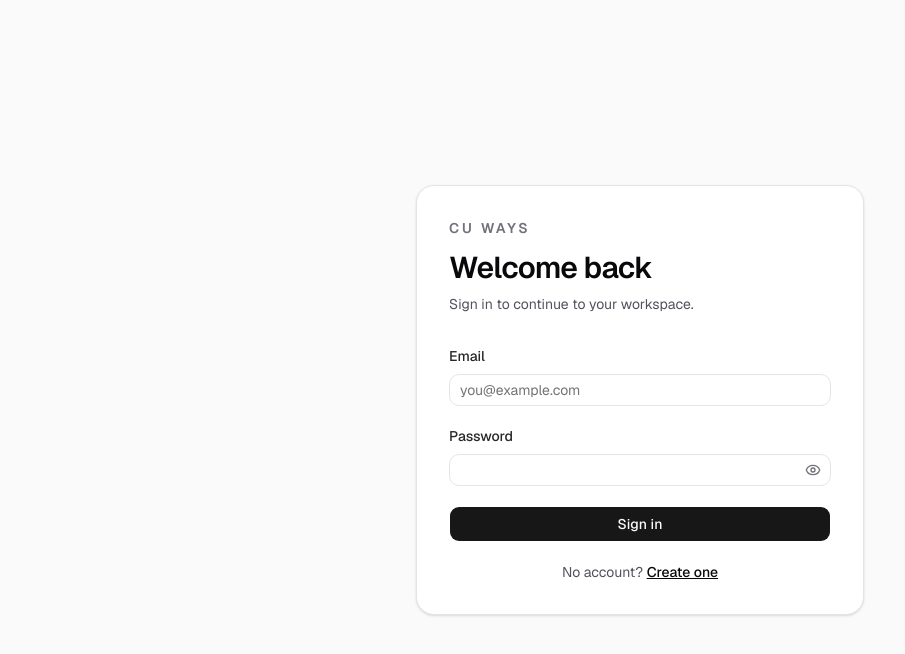
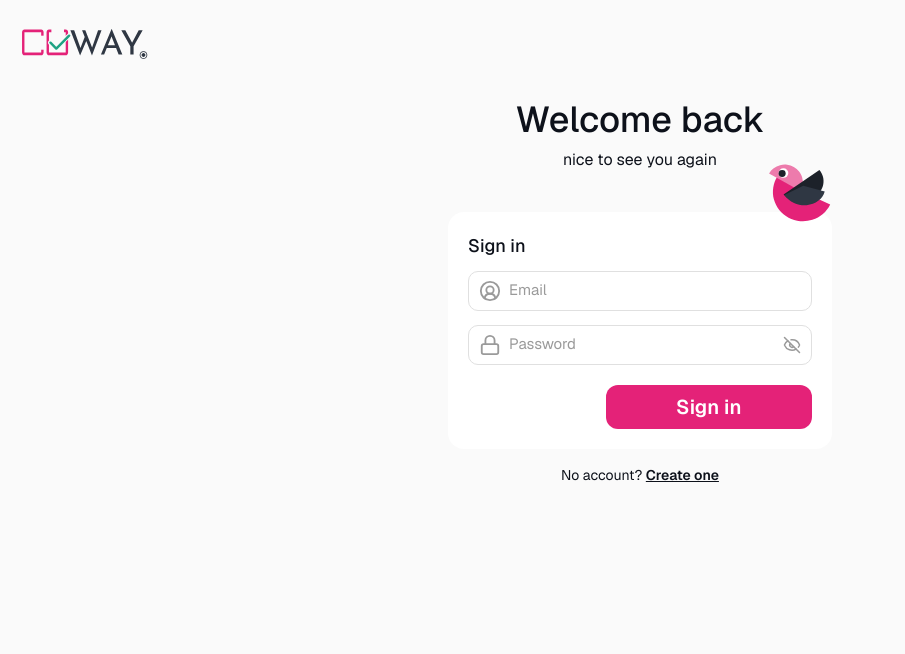
Before and after one commit to Champy2005/cu-ways-frontend, a Next.js app: page /login in a window 1280 px wide. Shown: the top 654 px of the page, without its empty margins (0-905 px from the left). Built offline with nearby package versions, Linux system fonts and the light colour scheme.

Commit message:
feat(auth): match login page to Figma (US-002)

```diff
--- a/src/app/(public)/login/page.tsx
+++ b/src/app/(public)/login/page.tsx
@@ -1,16 +1,21 @@
 import { LoginForm } from "@/features/auth/components/login-form";
+
+import "@/features/auth/login.css";
 
 export default function LoginPage() {
   return (
-    <main className="flex min-h-screen items-center justify-center bg-zinc-50 px-6 py-16">
-      <section className="w-full max-w-md rounded-2xl border border-zinc-200 bg-white p-8 shadow-sm">
-        <p className="text-sm font-semibold uppercase tracking-[0.2em] text-zinc-500">CU Ways</p>
-        <h1 className="mt-3 text-3xl font-semibold tracking-tight text-zinc-950">Welcome back</h1>
-        <p className="mt-2 text-sm text-zinc-600">Sign in to continue to your workspace.</p>
-        <div className="mt-8">
-          <LoginForm />
-        </div>
-      </section>
+    <main className="login-page">
+      {/* eslint-disable-next-line @next/next/no-img-element */}
+      <img className="login-logo login-logo-light" src="/marketer-assets/logo.svg" alt="CU Ways" />
+      {/* eslint-disable-next-line @next/next/no-img-element */}
+      <img
+        className="login-logo login-logo-dark"
+        src="/marketer-assets/logo-dark.svg"
+        alt="CU Ways"
+      />
+      <h1 className="login-title">Welcome back</h1>
+      <p className="login-subtitle">nice to see you again</p>
+      <LoginForm />
     </main>
   );
 }
--- a/src/features/auth/components/login-form.tsx
+++ b/src/features/auth/components/login-form.tsx
@@ -3,31 +3,42 @@
 import { FormEvent, useState } from "react";
 import Link from "next/link";
 import { useRouter } from "next/navigation";
-import { Eye, EyeOff } from "lucide-react";
+import { CircleAlert, CircleUserRound, Eye, EyeOff, Lock } from "lucide-react";
 
-import { Button } from "@/components/ui/button";
-import { Input } from "@/components/ui/input";
-import { getDisplayError } from "@/lib/api/errors";
+import { ApiError, getDisplayError } from "@/lib/api/errors";
 import { login } from "@/features/auth/api";
-import { loginValidationMessage } from "@/features/auth/schemas";
+import { loginFieldErrors } from "@/features/auth/schemas";
 import type { LoginRequest } from "@/features/auth/types";
+
+const INVALID_CREDENTIALS_MESSAGE = "Incorrect email or password. Please try again.";
+
+function isCredentialsFailure(error: unknown): boolean {
+  // 401 from the backend, 400/422 when the BFF rejects a malformed (e.g. too short) password.
+  return error instanceof ApiError && [400, 401, 422].includes(error.status);
+}
 
 export function LoginForm() {
   const router = useRouter();
   const [values, setValues] = useState<LoginRequest>({ email: "", password: "" });
+  const [fieldErrors, setFieldErrors] = useState<{ email?: string; password?: string }>({});
   const [error, setError] = useState<string | null>(null);
   const [isPending, setIsPending] = useState(false);
   const [showPassword, setShowPassword] = useState(false);
 
+  // The Figma invalid / error states grey the button out until the user edits a field.
+  const hasProblem = Boolean(error) || Object.keys(fieldErrors).length > 0;
+
   function update(field: keyof LoginRequest, value: string) {
     setValues((current) => ({ ...current, [field]: value }));
+    setFieldErrors({});
+    setError(null);
   }
 
   async function handleSubmit(event: FormEvent<HTMLFormElement>) {
     event.preventDefault();
-    const validationError = loginValidationMessage(values);
-    if (validationError) {
-      setError(validationError);
+    const errors = loginFieldErrors(values);
+    if (Object.keys(errors).length > 0) {
+      setFieldErrors(errors);
       return;
     }
 
@@ -38,65 +49,84 @@ export function LoginForm() {
       router.push(session.role === "admin" ? "/admin" : "/dashboard");
       router.refresh();
     } catch (requestError) {
-      setError(getDisplayError(requestError));
+      setError(
+        isCredentialsFailure(requestError)
+          ? INVALID_CREDENTIALS_MESSAGE
+          : getDisplayError(requestError),
+      );
       setIsPending(false);
     }
   }
 
   return (
-    <form onSubmit={handleSubmit} className="space-y-5">
-      <div>
-        <label className="mb-2 block text-sm font-medium text-zinc-800" htmlFor="login-email">
-          Email
-        </label>
-        <Input
+    <>
+      <form onSubmit={handleSubmit} noValidate className="login-card">
+        {/* eslint-disable-next-line @next/next/no-img-element */}
+        <img className="login-mascot" src="/marketer-assets/mascot-pink.svg" alt="" />
+        <h2 className="login-card-title">Sign in</h2>
+        <div className="login-field">
+          <div className="login-input-wrap" data-invalid={Boolean(fieldErrors.email)}>
+            <CircleUserRound size={22} aria-hidden />
+            <input
               id="login-email"
+              className="login-input"
               type="email"
               autoComplete="email"
+              aria-label="Email"
+              aria-invalid={Boolean(fieldErrors.email)}
               value={values.email}
               onChange={(event) => update("email", event.target.value)}
-          placeholder="you@example.com"
-          required
+              placeholder="Email"
             />
           </div>
-      <div>
-        <label className="mb-2 block text-sm font-medium text-zinc-800" htmlFor="login-password">
-          Password
-        </label>
-        <div className="relative">
-          <Input
+          {fieldErrors.email ? (
+            <p className="login-field-error" role="alert">
+              {fieldErrors.email}
+            </p>
+          ) : null}
+        </div>
+        <div className="login-field">
+          <div className="login-input-wrap" data-invalid={Boolean(fieldErrors.password)}>
+            <Lock size={22} aria-hidden />
+            <input
               id="login-password"
+              className="login-input"
               type={showPassword ? "text" : "password"}
               autoComplete="current-password"
+              aria-label="Password"
+              aria-invalid={Boolean(fieldErrors.password)}
               value={values.password}
               onChange={(event) => update("password", event.target.value)}
-            className="pr-9"
-            required
+              placeholder="Password"
             />
             <button
               type="button"
+              className="login-eye"
               onClick={() => setShowPassword((current) => !current)}
               aria-label={showPassword ? "Hide password" : "Show password"}
-            className="absolute inset-y-0 right-0 flex w-9 items-center justify-center text-zinc-500 hover:text-zinc-800"
             >
-            {showPassword ? <EyeOff size={16} /> : <Eye size={16} />}
+              {showPassword ? <Eye size={18} /> : <EyeOff size={18} />}
             </button>
           </div>
+          {fieldErrors.password ? (
+            <p className="login-field-error" role="alert">
+              {fieldErrors.password}
+            </p>
+          ) : null}
         </div>
         {error ? (
-        <p className="text-sm text-red-700" role="alert">
+          <p className="login-alert" role="alert">
+            <CircleAlert size={18} aria-hidden />
             {error}
           </p>
         ) : null}
-      <Button type="submit" className="w-full" disabled={isPending} size="lg">
+        <button type="submit" className="login-submit" disabled={isPending || hasProblem}>
           {isPending ? "Signing in..." : "Sign in"}
-      </Button>
-      <p className="text-center text-sm text-zinc-600">
-        No account?{" "}
-        <Link className="font-medium text-zinc-950 underline" href="/register">
-          Create one
-        </Link>
+        </button>
+      </form>
+      <p className="login-register">
+        No account? <Link href="/register">Create one</Link>
       </p>
-    </form>
+    </>
   );
 }
--- /dev/null
+++ b/src/features/auth/login.css
@@ -0,0 +1,156 @@
+/* Login screen, sampled from the SE UX/UI "(US-002) login_ped" frames (light and dark). */
+.login-page {
+  --login-bg: #fafafa;
+  --login-text: #0d111a;
+  --login-card: #ffffff;
+  --login-field-border: #e0e0e0;
+  --login-field-icon: #9a9a9a;
+  --login-brand: #e42278;
+  --login-brand-disabled: #e8a3c3;
+  --login-error: #d63a3a;
+  display: flex;
+  min-height: 100vh;
+  flex-direction: column;
+  align-items: center;
+  padding: 1.5rem 1.25rem 3rem;
+  background: var(--login-bg);
+  color: var(--login-text);
+}
+
+@media (prefers-color-scheme: dark) {
+  .login-page {
+    --login-bg: #0d111a;
+    --login-text: #ffffff;
+  }
+}
+
+.login-logo {
+  align-self: flex-start;
+  height: 2.25rem;
+  width: auto;
+}
+.login-logo-dark {
+  display: none;
+}
+@media (prefers-color-scheme: dark) {
+  .login-logo-light {
+    display: none;
+  }
+  .login-logo-dark {
+    display: block;
+  }
+}
+
+.login-title {
+  margin-top: 2.5rem;
+  font-size: 2.25rem;
+  font-weight: 500;
+  line-height: 1.1;
+}
+.login-subtitle {
+  margin-top: 0.5rem;
+  font-size: 1rem;
+}
+
+.login-card {
+  position: relative;
+  margin-top: 2.5rem;
+  width: 100%;
+  max-width: 24rem;
+  border-radius: 1rem;
+  background: var(--login-card);
+  padding: 1.25rem;
+  color: #0d111a;
+}
+.login-mascot {
+  position: absolute;
+  right: -0.75rem;
+  top: -3.75rem;
+  width: 5.25rem;
+  height: auto;
+  transform: scaleX(-1);
+}
+.login-card-title {
+  margin-bottom: 0.75rem;
+  font-size: 1.125rem;
+  font-weight: 500;
+}
+
+.login-field + .login-field {
+  margin-top: 0.875rem;
+}
+.login-input-wrap {
+  position: relative;
+  display: flex;
+  height: 2.5rem;
+  align-items: center;
+  gap: 0.5rem;
+  border: 1px solid var(--login-field-border);
+  border-radius: 0.625rem;
+  background: #ffffff;
+  padding: 0 0.625rem;
+}
+.login-input-wrap:focus-within {
+  border-color: var(--login-brand);
+}
+.login-input-wrap[data-invalid="true"] {
+  border-color: var(--login-error);
+}
+.login-input-wrap svg {
+  flex-shrink: 0;
+  color: var(--login-field-icon);
+}
+.login-input {
+  min-width: 0;
+  flex: 1;
+  background: transparent;
+  font-size: 0.9375rem;
+  outline: none;
+}
+.login-input::placeholder {
+  color: var(--login-field-icon);
+}
+.login-eye {
+  display: flex;
+  cursor: pointer;
+}
+.login-field-error {
+  margin-top: 0.25rem;
+  text-align: right;
+  font-size: 0.75rem;
+  color: var(--login-error);
+}
+.login-alert {
+  margin-top: 0.75rem;
+  display: flex;
+  align-items: center;
+  gap: 0.5rem;
+  font-size: 0.875rem;
+  color: var(--login-error);
+}
+
+.login-submit {
+  display: block;
+  margin: 1.25rem 0 0 auto;
+  height: 2.75rem;
+  width: 60%;
+  border-radius: 0.75rem;
+  background: var(--login-brand);
+  font-size: 1.25rem;
+  font-weight: 600;
+  color: #ffffff;
+  cursor: pointer;
+}
+.login-submit:disabled {
+  background: var(--login-brand-disabled);
+  cursor: not-allowed;
+}
+
+.login-register {
+  margin-top: 1rem;
+  font-size: 0.875rem;
+}
+.login-register a {
+  font-weight: 600;
+  text-decoration: underline;
+}
--- a/src/features/auth/schemas.ts
+++ b/src/features/auth/schemas.ts
@@ -81,12 +81,11 @@ function validMarketerProfile(value: unknown): boolean {
   );
 }
 
-export function loginValidationMessage(input: LoginRequest): string | null {
-  if (!validEmail(input.email)) return "Enter a valid email address.";
-  if (input.password.length < 8 || input.password.length > 128) {
-    return "Password must be between 8 and 128 characters.";
-  }
-  return null;
+export function loginFieldErrors(input: LoginRequest): { email?: string; password?: string } {
+  const errors: { email?: string; password?: string } = {};
+  if (!validEmail(input.email)) errors.email = "Enter a valid email.";
+  if (!input.password) errors.password = "Enter your password.";
+  return errors;
 }
 
 export function registerValidationMessage(input: RegisterRequest): string | null {
```
Also changed, not shown: 2 other files (tests, documents, lock files or other folders). Lines whose indentation alone changed are shown as unchanged.
